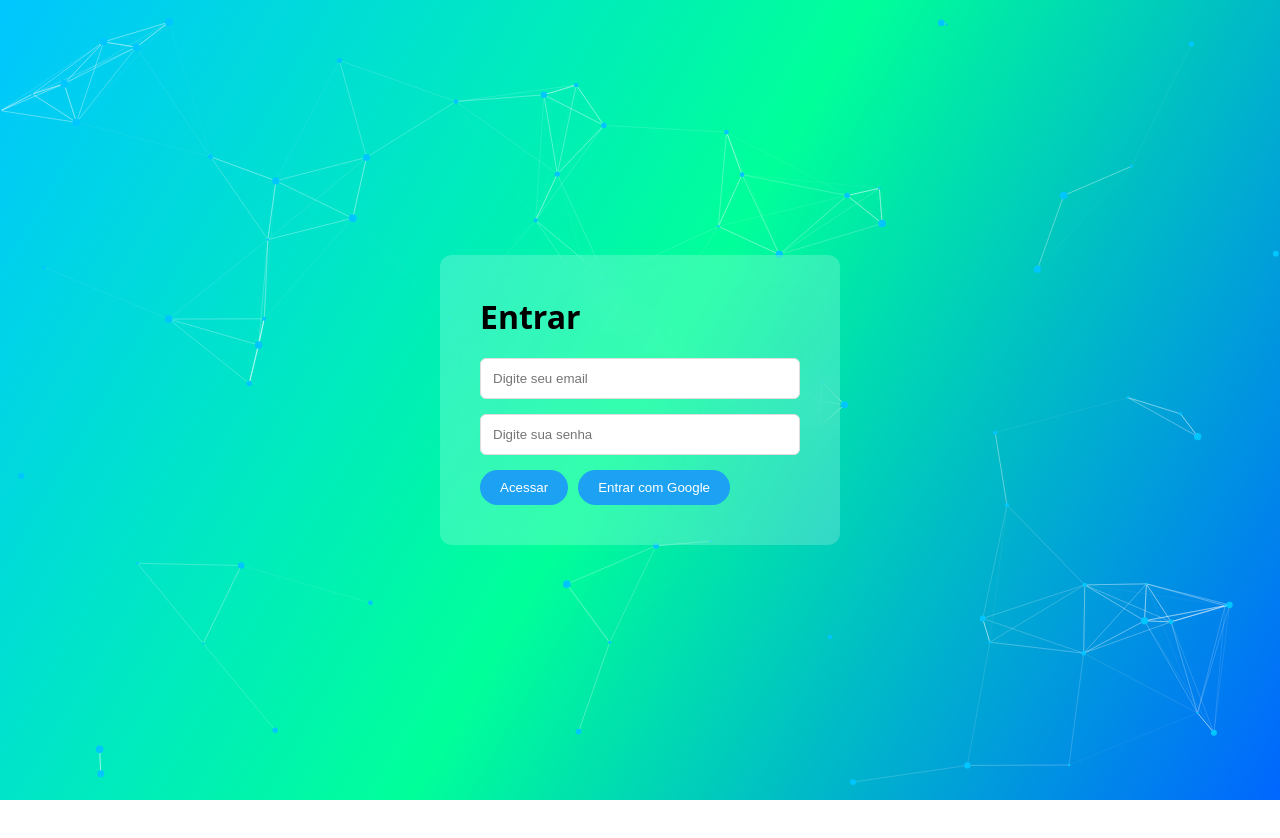
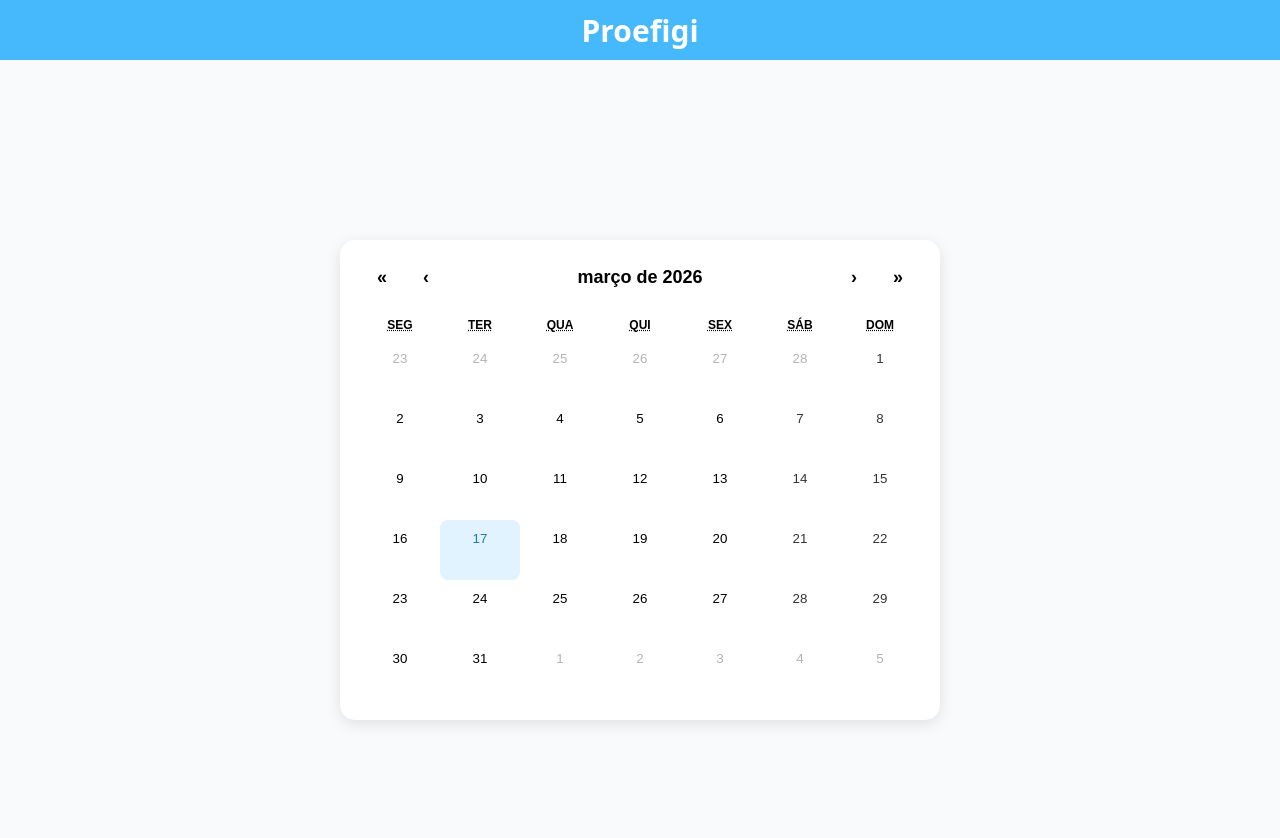
Before and after one commit to santtonas/proefigi, a React (Vite) app in the folder proefigi/: page / in a window 1280 px wide. Shown: the top 838 px of the page. Before the commit the page ends 805 px from the top, so only its background shows below. Built offline with nearby package versions, Linux system fonts and the light colour scheme.

Commit message:
Tela inicial, calendario e header

```diff
--- a/proefigi/package.json
+++ b/proefigi/package.json
@@ -13,7 +13,9 @@
     "@tsparticles/react": "^3.0.0",
     "@tsparticles/slim": "^3.9.1",
     "react": "^19.2.0",
-    "react-dom": "^19.2.0"
+    "react-calendar": "^6.0.0",
+    "react-dom": "^19.2.0",
+    "react-router-dom": "^7.13.1"
   },
   "devDependencies": {
     "@eslint/js": "^9.39.1",
--- a/proefigi/src/App.tsx
+++ b/proefigi/src/App.tsx
@@ -1,7 +1,12 @@
-import Login from "./pages/Login"
+import RoutesApp from './routes';
+
 
 function App() {
-  return <Login />
+  return (
+    <RoutesApp/>
+
+
+  )
 }
 
-export default App
+export default App;
--- /dev/null
+++ b/proefigi/src/components/Header/index.tsx
@@ -0,0 +1,12 @@
+import './style.css';
+import { Link } from 'react-router-dom';
+
+function Header(){
+    return(
+        <header>
+            <Link className="Nome" to="/Tela_inicial">Proefigi</Link>
+        </header>
+    )
+}
+
+export default Header;
--- /dev/null
+++ b/proefigi/src/components/Header/style.css
@@ -0,0 +1,16 @@
+header{
+    display:flex;
+    align-items: center;
+    justify-content: center;
+    width: 100%;
+    height: 60px;
+    background-color: #45B9FB;
+}
+
+.Nome{
+    text-decoration: none;
+    font-size: 30px;
+    cursor: pointer;
+    color: #fff;
+    font-weight: bold;
+}
--- /dev/null
+++ b/proefigi/src/pages/Tela_inicial/index.tsx
@@ -0,0 +1,24 @@
+import './style.css';
+import React, {useState} from 'react';
+import Calendar from 'react-calendar';
+import 'react-calendar/dist/Calendar.css';
+
+type ValuePiece = Date | null;
+type Value = ValuePiece | [ValuePiece, ValuePiece];
+
+export function Tela_inicial(){
+    const [date, setDate] = useState<Value>(new Date());
+
+    return (
+        <main className="conteudo-principal">
+            <div className="conteiner-calendario">
+
+
+                <Calendar onChange={setDate} value={date} showFixedNumberOfWeeks={true} calendarType="iso8601" locale="pt-BR"/>
+
+
+            </div>
+
+        </main>
+    )
+}
--- /dev/null
+++ b/proefigi/src/pages/Tela_inicial/style.css
@@ -0,0 +1,129 @@
+body {
+  margin: 0;
+  padding: 0;
+  min-height: 100vh;
+  background-color: #F8FAFC; /* A cor que você quer no fundo todo */
+}
+
+.data-selecionada {
+  margin-top: 20px;
+  font-size: 14px;
+  color: #555;
+}
+
+
+.conteudo-principal {
+  display: flex;
+  justify-content: center;
+  align-items: center;
+  min-height: 100vh;
+  background-color: #F8FAFC;
+  font-family: sans-serif;
+}
+
+.container-calendario {
+  background-color: #ffffff;
+  padding: 40px;
+  border-radius: 12px;
+  box-shadow: 0 4px 12px rgba(0, 0, 0, 0.1);
+  text-align: center;
+  min-width: 300px;
+
+}
+
+
+
+
+
+/* 1. O fundo e a borda do calendário inteiro */
+.react-calendar {
+  width: 600px !important;
+  height: 480px !important;
+  max-width: 90vw;
+  border-radius: 15px;
+  border: none !important;
+  box-shadow: 0 4px 15px rgba(0, 0, 0, 0.1);
+  padding: 20px;
+  background-color: #ffffff;
+  display: flex;
+  flex-direction: column;
+  justify-content: space-between;
+}
+
+/* 2. O dia que você clica (Dia Selecionado) */
+.react-calendar__tile--active {
+  background-color: #45B9FB !important;
+  color: white !important;
+  border-radius: 8px;
+}
+
+/* 3. Efeito quando passa o mouse por cima de um dia */
+.react-calendar__tile:hover {
+  background-color: #f0f0f0 !important;
+  border-radius: 8px;
+}
+
+
+.react-calendar__tile--now {
+ background: #E1F3FE !important;
+  color: #1A7BAE !important;
+  border-radius: 8px;
+}
+
+
+.react-calendar__month-view__days__day--weekend {
+  color: #333333 !important;
+}
+
+
+.react-calendar__month-view__days__day--neighboringMonth {
+  color: #b3b3b3 !important;
+}
+
+
+.react-calendar__tile--active.react-calendar__month-view__days__day--weekend {
+  color: white !important;
+}
+
+
+/* Centraliza a caixa principal no meio da tela */
+.conteudo-principal {
+  display: flex;
+  justify-content: center;
+  padding-top: 40px;
+}
+
+/* Organiza o título, calendário e texto bem alinhados */
+.conteiner-calendario {
+  display: flex;
+  flex-direction: column;
+  align-items: center;
+  text-align: center;
+}
+
+
+.data-selecionada {
+  margin-top: 20px;
+  font-size: 16px;
+  font-weight: 500;
+  color: #333333;
+}
+
+
+.react-calendar__tile {
+  height: 60px;
+  font-size: 16px;
+  display: flex !important;
+  flex-direction: column !important;
+  justify-content: flex-start !important;
+  align-items: center !important;
+  padding-top: 10px !important;
+  transition: 0.2s;
+}
+
+/* Deixando o cabeçalho do mês (Ex: Março de 2026) maior também */
+.react-calendar__navigation button {
+  font-size: 18px;
+  font-weight: bold;
+  min-width: 44px;
+}
--- /dev/null
+++ b/proefigi/src/routes.jsx
@@ -0,0 +1,19 @@
+import {BrowserRouter, Routes, Route} from 'react-router-dom';
+
+import Header from './components/Header';
+import {Tela_inicial} from './pages/Tela_inicial';
+
+
+function RoutesApp(){
+    return(
+        <BrowserRouter>
+        <Header/>
+         <Routes>
+            <Route path="/" element={ <Tela_inicial/> }/>
+         </Routes>
+        </BrowserRouter>
+
+    )
+}
+
+export default RoutesApp;
```
Also changed, not shown: 1 other file (tests, documents, lock files or other folders).
